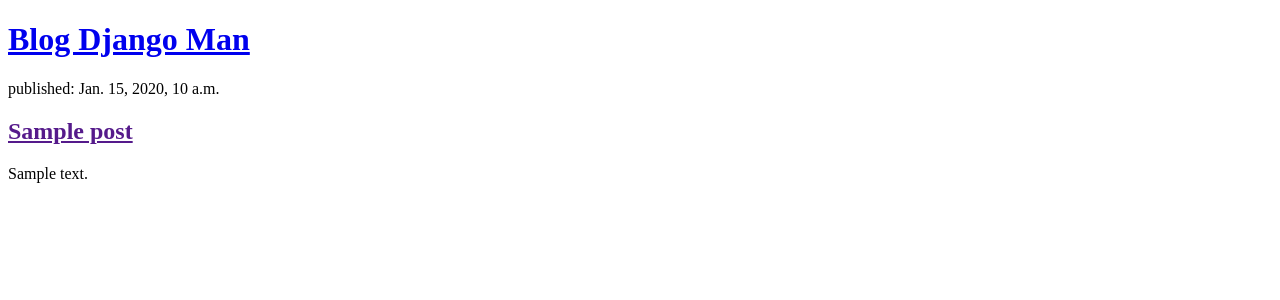
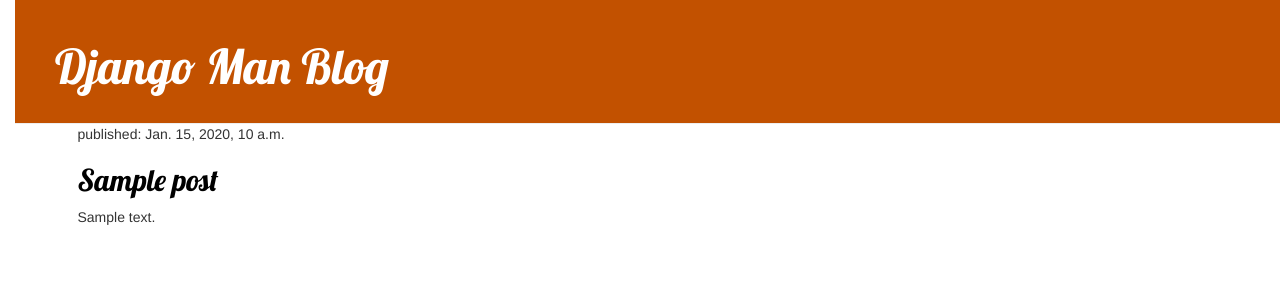
Before and after one commit to inacio000/my-first-blog, a Django app: page / in a window 1280 px wide. Shown: the top 300 px of the page. Run offline with Django 3.2, Linux system fonts and the light colour scheme; tables that the repository leaves empty hold one stand-in row (values such as "Sample post"); some libraries are stand-ins or nearby versions.

Commit message:
Added view and template for detailed blog post as well as CSS for the site.

```diff
--- /dev/null
+++ b/blog/static/css/blog.css
@@ -0,0 +1,57 @@
+/* h1 a é um seletor CSS
+Quando tivermos algo como um <h1><a href="">link</a></h1>, o estilo h1 a será aplicado.
+*/
+body{
+    padding-left: 15px;
+}
+
+h1 a, h2 a {
+    color: #C25100;
+    font-family: 'Lobster';
+}
+.page-header{
+    background-color: #C25100;
+    margin: 0;
+    padding: 20px 20px 20px 40px;
+}
+
+.page-header h1, .page-header h1 a, .page-header h1 a:visited, .page-header h1 a:active{
+    color: #ffffff;
+    font-size: 36pt;
+    text-decoration: none;
+}
+
+.content{
+    margin-left: 40pz;
+}
+
+h1, h2, h3, h4{
+    font-family: 'Lobster', cursive;
+}
+
+.date{
+    color: #828282;
+}
+
+.save{
+    float: right;
+}
+
+.post-form textarea, .post-form input{
+    width: 100%;
+}
+
+.top-menu, .top-menu:hover, .top-menu:visited{
+    color: #ffffff;
+    float: right;
+    font-size: 26pt;
+    margin-right: 20px;
+}
+
+.post{
+    margin-bottom: 70px;
+}
+
+.post h2 a, .post h2 a:visited{
+    color: #000000;
+}
--- /dev/null
+++ b/blog/templates/blog/base.html
@@ -0,0 +1,25 @@
+<!DOCTYPE html>
+{% load static %}
+<html lang="en">
+    <head>
+        <title>Blog Django Man</title>
+        <link href="//fonts.googleapis.com/css?family=Lobster&subset=latin,latin-ext" rel="stylesheet" type="text/css">
+        <link rel="stylesheet" href="//maxcdn.bootstrapcdn.com/bootstrap/3.2.0/css/bootstrap.min.css">
+        <link rel="stylesheet" href="//maxcdn.bootstrapcdn.com/bootstrap/3.2.0/css/bootstrap-theme.min.css">
+        <link rel="stylesheet" href="{% static 'css/blog.css' %}">
+        <meta charset="UTF-8">
+    </head>
+    <body>
+        <div class="page-header">
+            <h1><a href="/">Django Man Blog</a></h1>
+        </div>
+        <div class="content container">
+            <div class="row">
+                <div class="col-md-8">
+                    {% block content %}
+                    {% endblock  %}
+                </div>
+            </div>
+        </div>
+    </body>
+</html>
--- a/blog/templates/blog/post_list.html
+++ b/blog/templates/blog/post_list.html
@@ -1,19 +1,11 @@
-<!DOCTYPE html>
-<html lang="en">
-    <head>
-        <meta charset="UTF-8">
-        <title>Blog Django Man</title>
-    </head>
-    <body>
-        <div>
-            <h1><a href="/">Blog Django Man</a></h1>
-        </div>
+    {% extends 'blog/base.html' %}
+
+    {% block content %}
         {% for post in posts %}
-            <div>
+            <div class="post">
                 <p>published: {{ post.published_date }}</p>
-                <h2><a href="">{{ post.title }}</a> </h2>
+                <h2><a href="{% url 'post_detail' pk=post.pk %}">{{ post.title }}</a> </h2>
                 <p>{{ post.text|linebreaksbr }}</p>
             </div>
         {% endfor %}
-    </body>
-</html>
+    {%endblock%}
--- a/blog/urls.py
+++ b/blog/urls.py
@@ -9,7 +9,12 @@ name='post_list', é o nome da URL que será usado para identificar a view
 from django.urls import path
 from . import views
 
+# A parte post/<int:pk>/ especifica um padrão de URL
+# post/ significa apenas que a URL deve começar com a palavra post seguida por /
+# <int:pk> – Ela nos diz que o Django espera um objeto do tipo inteiro e que vai transferi-lo para a view como uma variável chamada pk
+# / – por fim, precisamos adicionar uma / ao final da nossa URL
 
 urlpatterns = [
-    path('', views.post_list, name='post_list')
+    path('', views.post_list, name='post_list'),
+    path('post/<int:pk>/', views.post_detail, name='post_detail'),
 ]
--- a/blog/views.py
+++ b/blog/views.py
@@ -1,4 +1,4 @@
-from django.shortcuts import render
+from django.shortcuts import render, get_object_or_404
 from django.utils import timezone
 from .models import Post
 
@@ -11,3 +11,7 @@ def post_list(request):
     """
     post = Post.objects.filter(published_date__lte=timezone.now()).order_by('published_date')
     return render(request, 'blog/post_list.html', {'posts': post})
+
+def post_detail(request, pk):
+    post = get_object_or_404(Post, pk=pk)
+    return render(request, 'blog/post_detail.html', {'post': post})
```
Also changed, not shown: blog/templates/blog/post_detail.html (added, +13 -0 lines).
